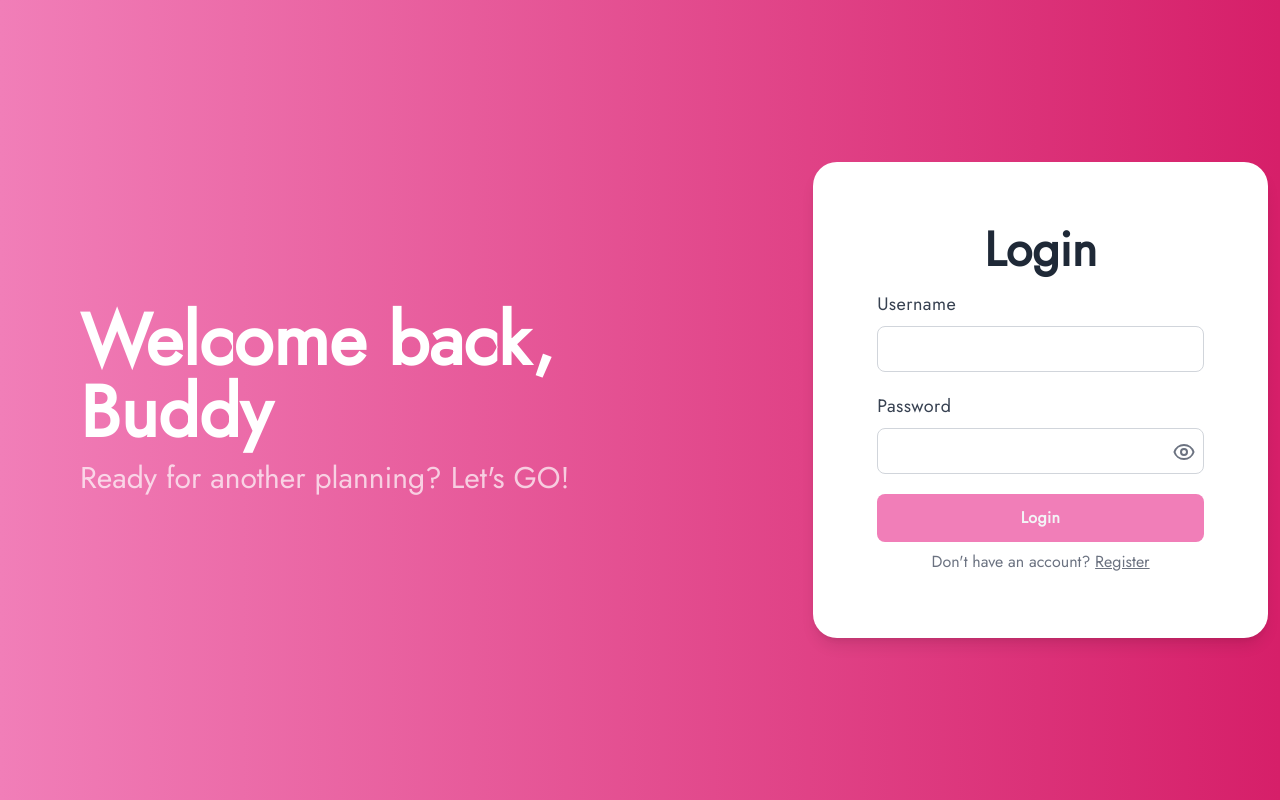
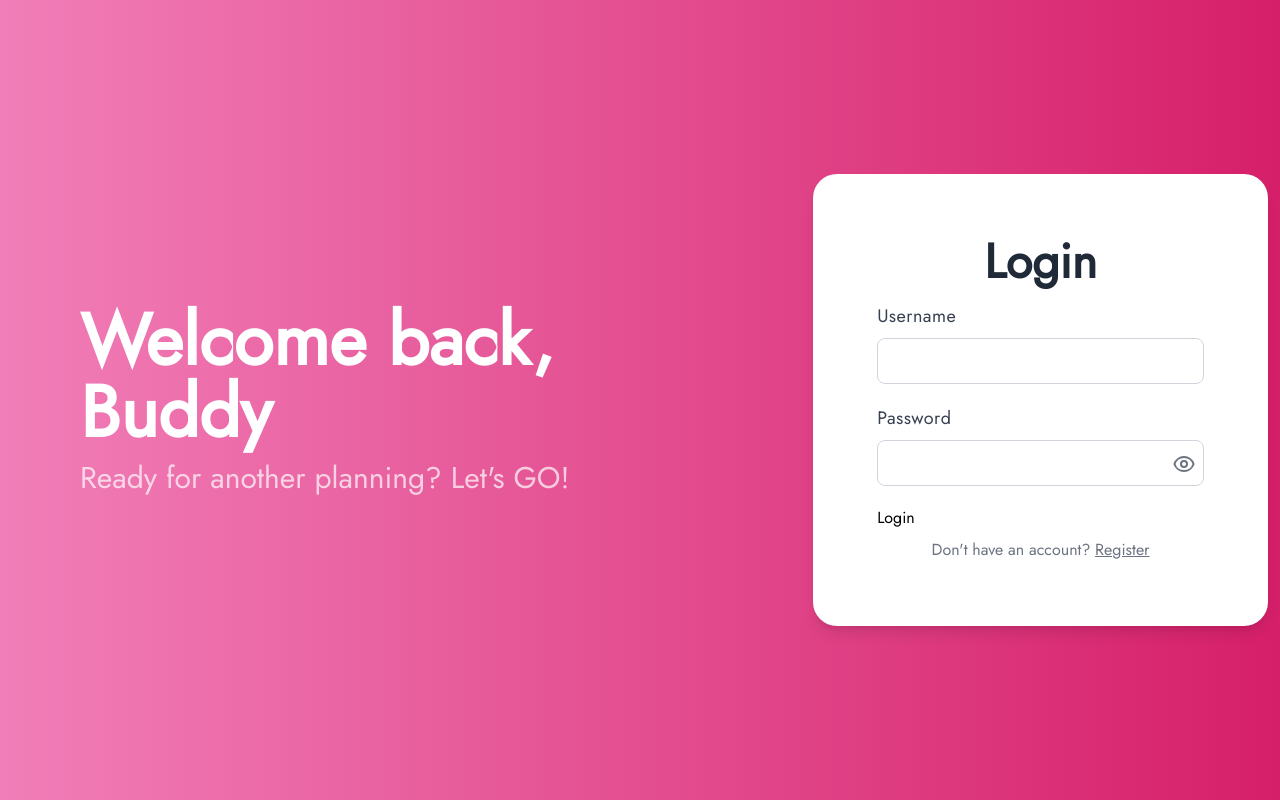
Before and after one commit to boyo23/budget-buddy, a React (Vite) app in the folder client/: page /login in a window 1280 px wide. Built offline with nearby package versions, Linux system fonts and the light colour scheme.

Commit message:
Login is now working.

```diff
--- a/client/src/pages/login.tsx
+++ b/client/src/pages/login.tsx
@@ -35,6 +35,17 @@ export default function Login() {
     setShowPassword(!showPassword)
   }
 
+  const handlePost = (data) => {
+    console.log("Reached handlePost()")
+    fetch('http://localhost:3000/user/login', {
+      method: 'POST',
+      headers: { 'Content-Type': 'application/json' },
+      body: JSON.stringify(data),
+    })
+      .then((response) => response.json())
+      .then((data) => console.log(data))
+  }
+
   return (
     <div className=" bg-gradient-to-r from-pink-400 to-pink-600">
       <div className="inset-0 z-0 opacity-75"></div>
@@ -48,7 +59,7 @@ export default function Login() {
 
         <div className="z-10 flex justify-center self-center">
           <div className="w-100 mx-auto ml-3 mr-3 rounded-3xl bg-white shadow-lg p-16">
-            <form onSubmit={handleSubmit(onSubmit)}>
+            <form onSubmit={handleSubmit((data) => handlePost(data))}>
               <div className="mb-4">
                 <h3 className="text-5xl font-bold text-gray-800 text-center">Login </h3>
               </div>
@@ -60,7 +71,7 @@ export default function Login() {
                     className="w-full rounded-lg border border-gray-300 bg-slate-100 px-4 py-2 text-black focus:border-pink-400 focus:outline-none text-xl"
                     type="text"
                     {...register('username', { required: true })}
-                    onChange={(event) => handleInputChange(event, setUsername)}
+                    // onChange={(event) => handleInputChange(event, setUsername)}
                   />
                 </div>
 
@@ -70,7 +81,7 @@ export default function Login() {
                     className={`w-full content-center rounded-lg border border-gray-300 bg-slate-100 px-4 py-2 pr-6 text-black focus:border-pink-400 focus:outline-none !font-serif text-xl ${showPassword && `!font-sans`}`}
                     type={showPassword ? 'text' : 'password'}
                     {...register('password', { required: true })}
-                    // onChange={(event) => handleInputChange(event, setPassword)}
+                  // onChange={(event) => handleInputChange(event, setPassword)}
                   />
                   <svg
                     onClick={togglePasswordVisibility}
@@ -95,9 +106,10 @@ export default function Login() {
                 </div>
 
                 <button
-                  className={`flex w-full justify-center ${isLoginButtonDisabled ? 'cursor-not-allowed bg-pink-400' : 'bg-pink-600 hover:bg-pink-500'
-                    } cursor-pointer rounded-lg p-3 font-semibold tracking-wide text-gray-100 transition duration-100 ease-in`}
-                  disabled={isLoginButtonDisabled}
+                  type='submit'
+                // className={`flex w-full justify-center ${isLoginButtonDisabled ? 'cursor-not-allowed bg-pink-400' : 'bg-pink-600 hover:bg-pink-500'
+                //   } cursor-pointer rounded-lg p-3 font-semibold tracking-wide text-gray-100 transition duration-100 ease-in`}
+                // disabled={isLoginButtonDisabled}
                 >
                   Login
                 </button>
--- a/client/src/pages/profile.tsx
+++ b/client/src/pages/profile.tsx
@@ -28,6 +28,8 @@ function Profile() {
   const ctx = useContext(SavingsContext)
   const { register, watch, handleSubmit } = useForm()
   // console.log(watch())
+
+
   return (
     <div className='dark:bg-primary h-screen'>
       <Navbar />
```
